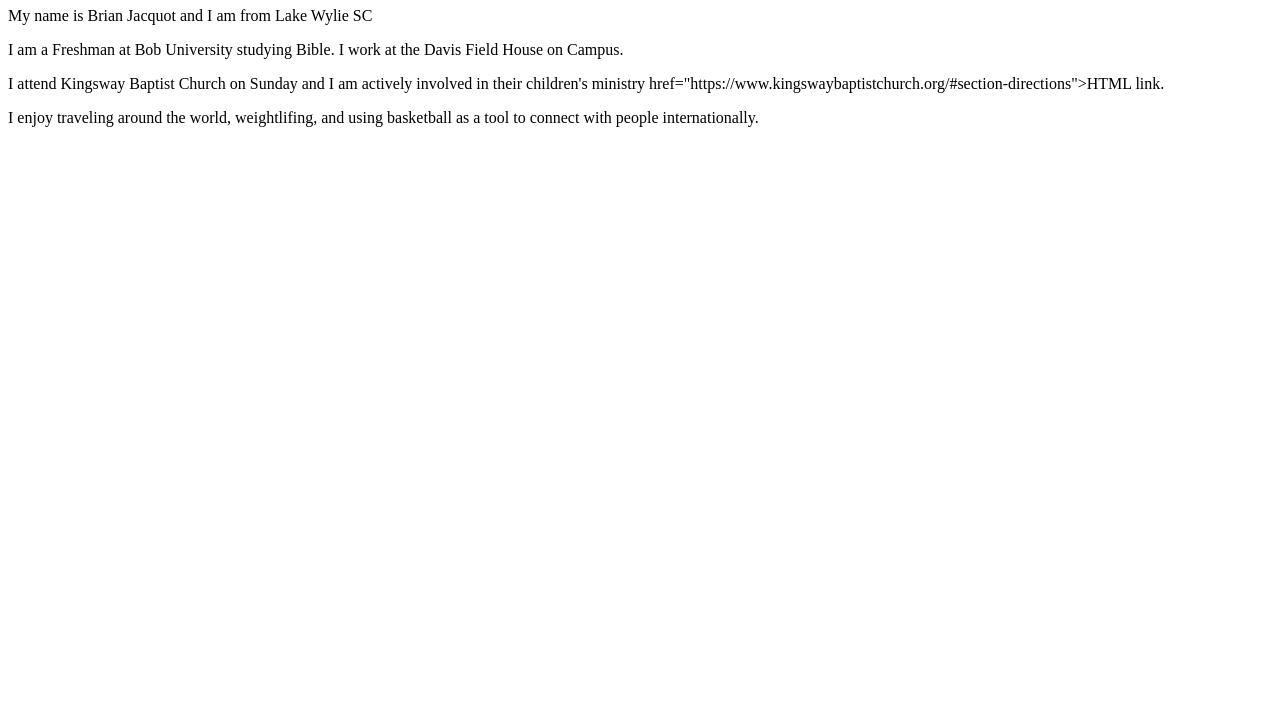
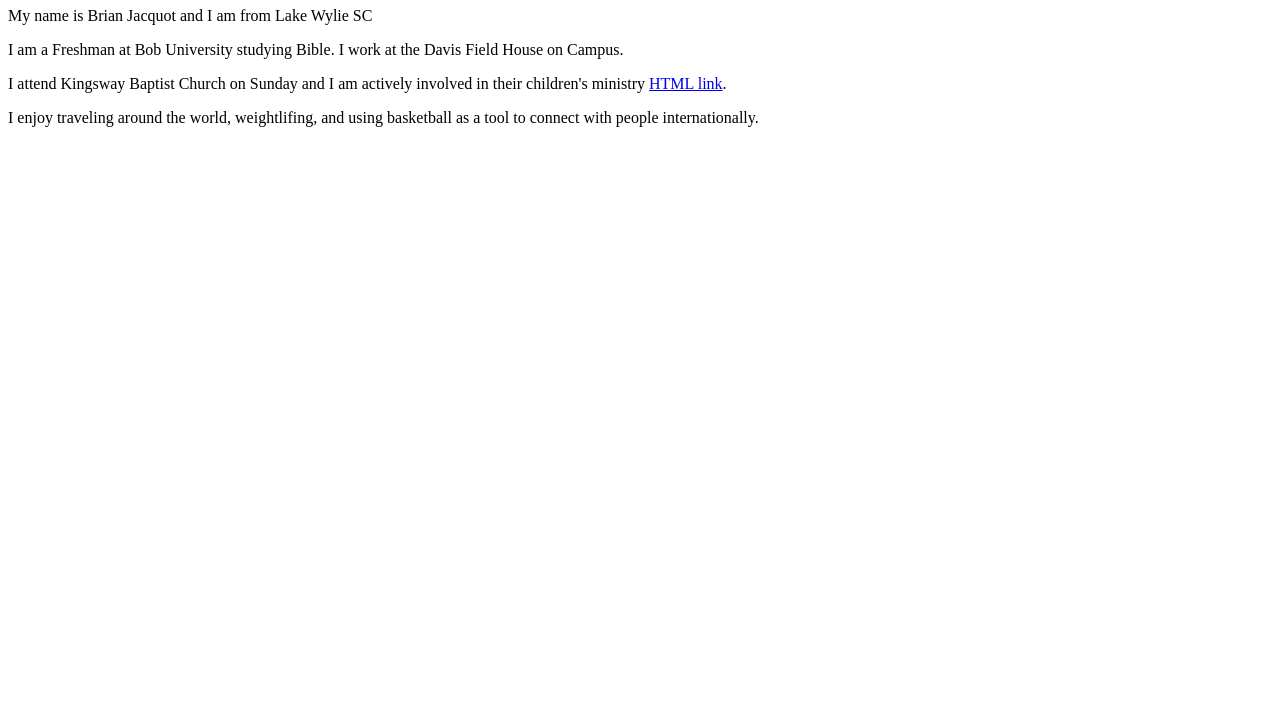
Before and after one commit to brian24carolina1/brian24carolina1.github.io, a plain HTML site: page index.html in a window 1280 px wide. Shown: the part 99-800 px from the top of the page. Drawn offline with Linux system fonts and the light colour scheme.

Commit message:
Update index.html

```diff
--- a/index.html
+++ b/index.html
@@ -10,7 +10,7 @@
 <p>My name is Brian Jacquot and I am from Lake Wylie SC</p>
 <p>I am a Freshman at Bob University studying Bible. I work at the Davis Field House on Campus. </p>
 <p>I attend Kingsway Baptist Church on Sunday and I am actively involved in their children's ministry
-  href="https://www.kingswaybaptistchurch.org/#section-directions">HTML link</a>.</p>
+ <a href="https://www.kingswaybaptistchurch.org/#section-directions">HTML link</a>.</p>
 <p>I enjoy traveling around the world, weightlifing, and using basketball as a tool to connect with people internationally.</p>
 </body>
 </html>
```
